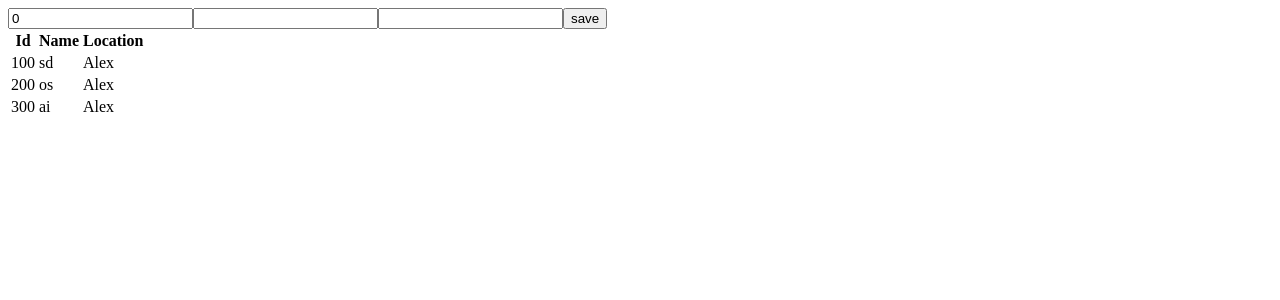
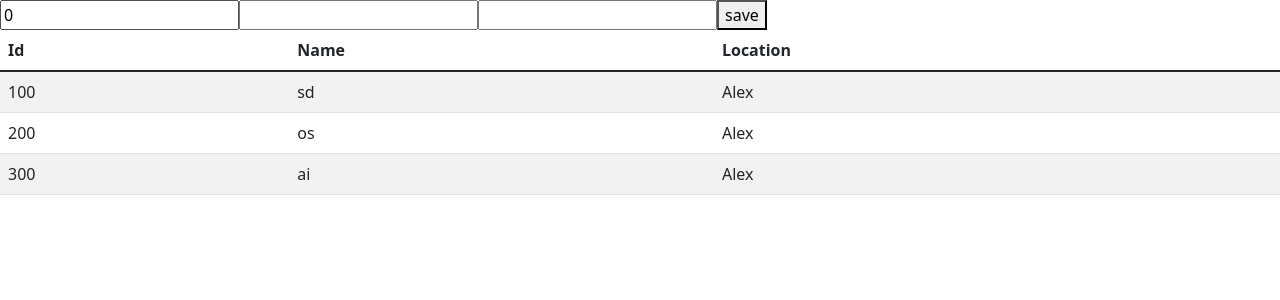
Before and after one commit to Adham-Ahmed/Angular, an Angular app in the folder lab 4/Lab4/: page / in a window 1280 px wide. Shown: the top 300 px of the page. Built offline with nearby package versions, Linux system fonts and the light colour scheme.

Commit message:
dependency injected from root

```diff
--- a/lab 4/Lab4/package.json
+++ b/lab 4/Lab4/package.json
@@ -18,6 +18,7 @@
     "@angular/platform-browser": "~13.3.0",
     "@angular/platform-browser-dynamic": "~13.3.0",
     "@angular/router": "~13.3.0",
+    "bootstrap": "^5.1.3",
     "rxjs": "~7.5.0",
     "tslib": "^2.3.0",
     "zone.js": "~0.11.4"
--- a/lab 4/Lab4/src/app/app.component.ts
+++ b/lab 4/Lab4/src/app/app.component.ts
@@ -5,7 +5,7 @@ import { DepartmentService } from './department.service';
   selector: 'app-root',
   templateUrl: './app.component.html',
   styleUrls: ['./app.component.css'],
-  providers: [DepartmentService]
+  // providers: [DepartmentService]
 })
 export class AppComponent {
   title = 'Lab4';
--- a/lab 4/Lab4/src/app/department.service.ts
+++ b/lab 4/Lab4/src/app/department.service.ts
@@ -1,9 +1,9 @@
 import { Injectable } from '@angular/core';
 import { Department } from './_models/department';
 
-// @Injectable({
-//   providedIn: 'root'
-// })
+@Injectable({
+  providedIn: 'root'
+})
 export class DepartmentService {
   private depts:Department[]=[
     new Department(100,"sd","Alex"),
--- a/lab 4/Lab4/src/app/department/department-list/department-list.component.html
+++ b/lab 4/Lab4/src/app/department/department-list/department-list.component.html
@@ -1,4 +1,4 @@
-<table class="table">
+<table class="table table-striped table-hover table-">
     <thead>
         <tr>
             <th>Id</th>
--- a/lab 4/Lab4/src/styles.css
+++ b/lab 4/Lab4/src/styles.css
@@ -1 +1,2 @@
 /* You can add global styles to this file, and also import other style files */
+@import '../node_modules/bootstrap/dist/css/bootstrap.css'
```
Also changed, not shown: 1 other file (tests, documents, lock files or other folders).
